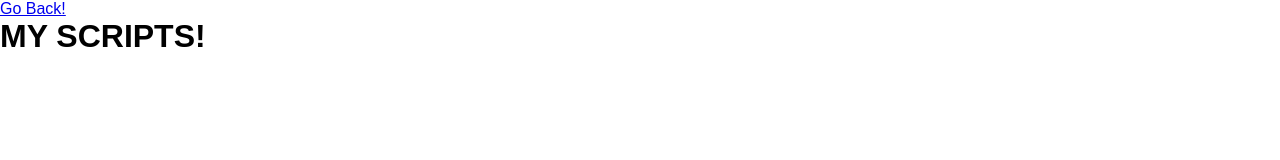
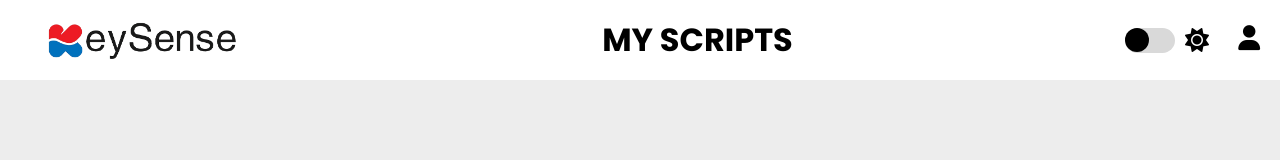
Before and after one commit to KeySense/KeySense, a website: page ui/my_scripts.html in a window 1280 px wide. Drawn offline with nearby package versions, Linux system fonts and the light colour scheme.

Commit message:
alterações no index.html, my_script.html; e criei paginas css

```diff
--- a/ui/my_scripts.html
+++ b/ui/my_scripts.html
@@ -1,14 +1,52 @@
-<!DOCTYPE html>
+<!DOCTYPE HTML>
 <html lang="en">
   <head>
     <meta charset="UTF-8" />
     <meta name="viewport" content="width=device-width, initial-scale=1.0" />
 
     <!-- CSS -->
-    <link rel="stylesheet" href="./styles/reset.css" />
+    <link link rel="stylesheet" href="./styles/reset.css" type="text/css" />
+    <link link rel="stylesheet" href="./styles/index.css" type="text/css" />
+    <link rel="stylesheet" href="styles/my_scripts.css" type="text/css">
+    <link rel="stylesheet" href="styles/vars.css" type="text/css">
+
+    <!-- Google Fonts -->
+    <link rel="preconnect" href="https://fonts.googleapis.com" />
+    <link rel="preconnect" href="https://fonts.gstatic.com" crossorigin />
+    <link
+      href="https://fonts.googleapis.com/css2?family=Poppins:ital,wght@0,100;0,200;0,300;0,400;0,500;0,600;0,700;0,800;0,900;1,100;1,200;1,300;1,400;1,500;1,600;1,700;1,800;1,900&display=swap"
+      rel="stylesheet"
+    />
+    <link rel="stylesheet" href="https://cdn.jsdelivr.net/npm/bootstrap-icons@1.11.3/font/bootstrap-icons.min.css">
   </head>
   <body>
-    <a href="./index.html">Go Back!</a>
-    <h1>MY SCRIPTS!</h1>
   </body>
+    <header>
+
+      <img class="logo-key"
+        src="https://raw.githubusercontent.com/KeySense/KeySense/dev/img/KeySenseFullWithoutBg.png"
+        alt="Logo da KeySense"
+      />
+      <h1 class="titulo_page">MY SCRIPTS</h1>
+
+      <div class="wrapper">
+        <div class="switch-wrapper">
+          <div id="switch">
+            <button></button>
+            <span></span>
+          </div>
+          <i class="fa-solid fa-sun"></i>
+        </div>
+
+        <button class="profile-btn">
+          <i class="fa-solid fa-user"></i>
+        </button>
+      </div>
+    </header>
+
+        <!-- Font Awesome Icons -->
+        <script
+        src="https://kit.fontawesome.com/65988b54aa.js"
+        crossorigin="anonymous"
+      ></script>
 </html>
--- a/ui/styles/index.css
+++ b/ui/styles/index.css
@@ -1,23 +1,7 @@
-:root {
-  --header-color: #ffffff;
-  --background-color: #ededed;
-  --grey: #d9d9d9;
-  --stroke-color: #a9a9a9;
-  --icons-color: #000000;
-  --black-color-opaccity-25: #00000025;
-}
-
-.dark {
-  --header-color: #000000;
-  --background-color: #1f1f1f;
-  --grey: #434343;
-  --stroke-color: #a9a9a9;
-  --icons-color: #ffffff;
-  --black-color-opaccity-25: #00000025;
-}
 
 body {
   background-color: var(--background-color);
+  max-width: 1280px 600px;
 }
 
 /* Header */
@@ -116,6 +100,10 @@ header .wrapper .profile-btn {
 
 header .wrapper .profile-btn i {
   font-size: 25px;
+  transition: 0.3s;
+}
+header .wrapper .profile-btn i:hover {
+  color: #434343;
 }
 
 /* Content */
@@ -144,6 +132,8 @@ header .wrapper .profile-btn i {
   padding: 34px 0;
   font-weight: 600;
   font-size: 18px;
+  box-shadow: 0px 5px 5px 0px rgba(0, 0, 0, 0.3);
+
 
   display: flex;
   flex-direction: column;
@@ -178,17 +168,21 @@ header .wrapper .profile-btn i {
   font-size: 90px;
 }
 
-.content .box .wrapper .upload-icon,
+/* .content .box .wrapper .upload-icon,
 .content .box .wrapper .download-icon {
   font-size: 40px;
   color: var(--header-color);
   position: absolute;
   margin: 38px 14px 14px 14px;
+} */
+
+.custom-file-upload:hover {
+  background-color: #ddd;
 }
 
 /* Footer */
 
-footer {
+/* footer {
   display: flex;
   flex-direction: row;
   justify-content: end;
@@ -203,7 +197,7 @@ footer a {
 
 footer i {
   margin: 0 5px 5px 0;
-}
+} */
 
 /* animations */
 
--- /dev/null
+++ b/ui/styles/my_scripts.css
@@ -0,0 +1,103 @@
+body {
+    background-color: var(--background-color);
+    max-width: 1280px 600px;
+  }
+
+  /* Header */
+
+header {
+    height: 80px;
+    width: 100%;
+    max-width: 1280px;
+    padding: 0 20px;
+    background-color: var(--header-color);
+
+    display: flex;
+    flex-direction: row;
+    justify-content: space-between;
+    align-items: center;
+  }
+
+
+header .wrapper {
+    display: flex;
+    flex-direction: row;
+    justify-content: left;
+    align-items: center;
+  }
+
+header .wrapper #switch {
+    position: relative;
+    width: 50px;
+  }
+
+header .wrapper #switch button {
+    width: 24px;
+    height: 24px;
+    background-color: var(--icons-color);
+    border: none;
+    border-radius: 50%;
+
+    position: absolute;
+    top: 50%;
+    left: 0;
+    z-index: 1;
+    transform: translateY(-50%);
+
+    animation: slide-back 0.2s;
+}
+
+  /* header .dark .wrapper .switch-wrapper #switch button {
+    right: 0;
+    left: initial;
+
+    animation: slide-in 0.4s forwards;
+  } */
+
+#switch button:hover {
+    cursor: pointer;
+}
+
+#switch span {
+    display: block;
+    width: 50px;
+    height: 25px;
+    background: var(--grey);
+    backdrop-filter: blur(4px);
+    --webkit-backdrop-filter: blur(4px);
+    border-radius: 9999px;
+}
+
+header .wrapper {
+    justify-content: space-between;
+    width: 135px;
+}
+
+header .switch-wrapper {
+    display: flex;
+    flex-direction: row;
+    align-items: center;
+    gap: 10px;
+  }
+
+header .wrapper .fa-sun {
+    font-size: 24px;
+}
+
+header .wrapper .profile-btn {
+    background: none;
+    color: inherit;
+    border: none;
+    padding: 0;
+    font: inherit;
+    cursor: pointer;
+    outline: inherit;
+}
+
+header .wrapper .profile-btn i {
+    font-size: 25px;
+    transition: 0.3s;
+}
+header .wrapper .profile-btn i:hover {
+    color: #434343;
+}
--- /dev/null
+++ b/ui/styles/vars.css
@@ -0,0 +1,21 @@
+:root {
+    --header-color: #ffffff;
+    --background-color: #ededed;
+    --grey: #d9d9d9;
+    --stroke-color: #a9a9a9;
+    --icons-color: #000000;
+    --black-color-opaccity-25: #00000025;
+  }
+
+  .dark {
+    --header-color: #000000;
+    --background-color: #1f1f1f;
+    --grey: #434343;
+    --stroke-color: #a9a9a9;
+    --icons-color: #ffffff;
+    --black-color-opaccity-25: #00000025;
+  }
+
+  .titles{
+    --title-page-color:
+  }
```
Also changed, not shown: ui/index.html (+31 -32 lines), img/download-logo.png (added), img/upload-logo.png (added).
